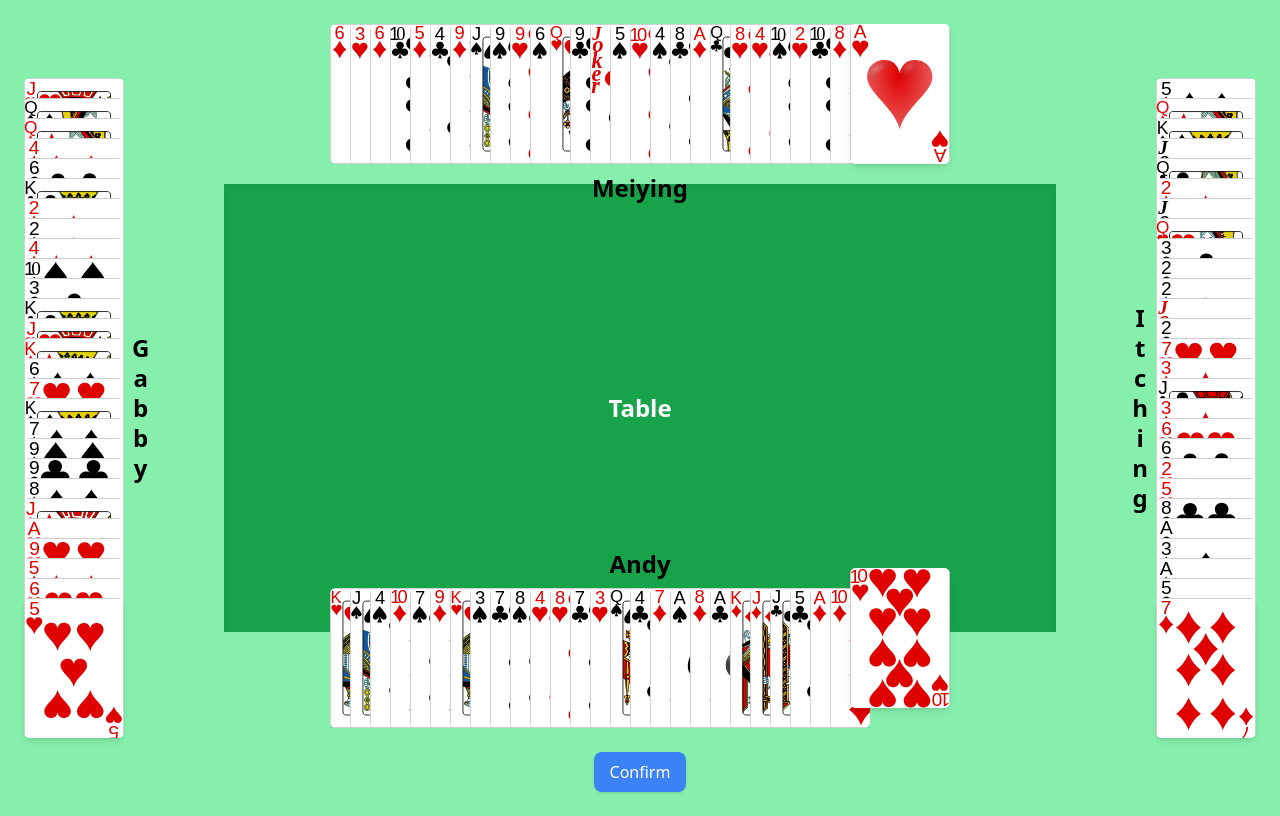
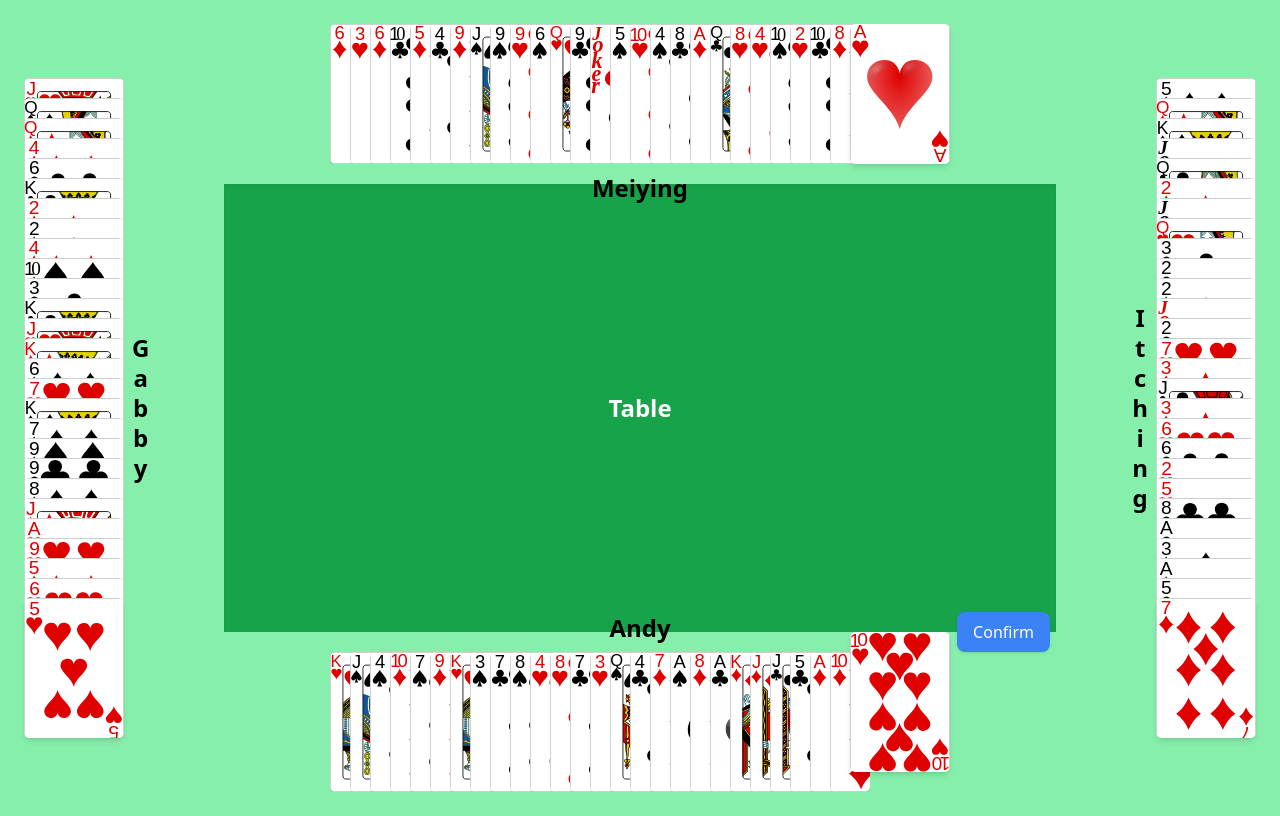
Before and after one commit to junanz225/Paoyao, a React (Create React App) app: page / in a window 1280 px wide. Both pictures are taken after a click on the element 900 px from the left and 722 px from the top of the page. Built offline with nearby package versions, Linux system fonts and the light colour scheme.

Commit message:
style: adjust confirm button position to appear at upper-right of player hand

```diff
--- a/src/components/PlayerHand.tsx
+++ b/src/components/PlayerHand.tsx
@@ -72,11 +72,9 @@
                 left: isVertical ? undefined : `${offset}px`,
                 top: isVertical ? `${offset}px` : selected ? '-20px' : '0px',
                 zIndex: idx,
-
-                overflow: selected ? 'visible' : (isLast ? 'visible' : 'hidden'),
-
+                overflow: selected ? 'visible' : isLast ? 'visible' : 'hidden',
                 height: isVertical ? (isLast ? '140px' : '40px') : '140px',
-                width: isVertical ? '100px' : (isLast ? '100px' : '40px'),
+                width: isVertical ? '100px' : isLast ? '100px' : '40px',
                 transition: 'top 0.2s ease',
               }}
             >
@@ -89,15 +87,19 @@
             </div>
           );
         })}
+
+        {selectedIndexes.length > 0 && (
+          <button
+            className="absolute -top-10 px-4 py-2 bg-blue-500 text-white rounded-lg shadow z-50"
+            style={{ right: '-100px' }}
+            onClick={() =>
+              console.log('Selected:', selectedIndexes.map(i => cards[i]))
+            }
+          >
+            Confirm
+          </button>
+        )}
       </div>
-      {selectedIndexes.length > 0 && (
-              <button
-                className="mt-4 px-4 py-2 bg-blue-500 text-white rounded-lg shadow"
-                onClick={() => console.log("Selected:", selectedCards)}
-              >
-                Confirm
-              </button>
-            )}
     </div>
   );
 }
```
